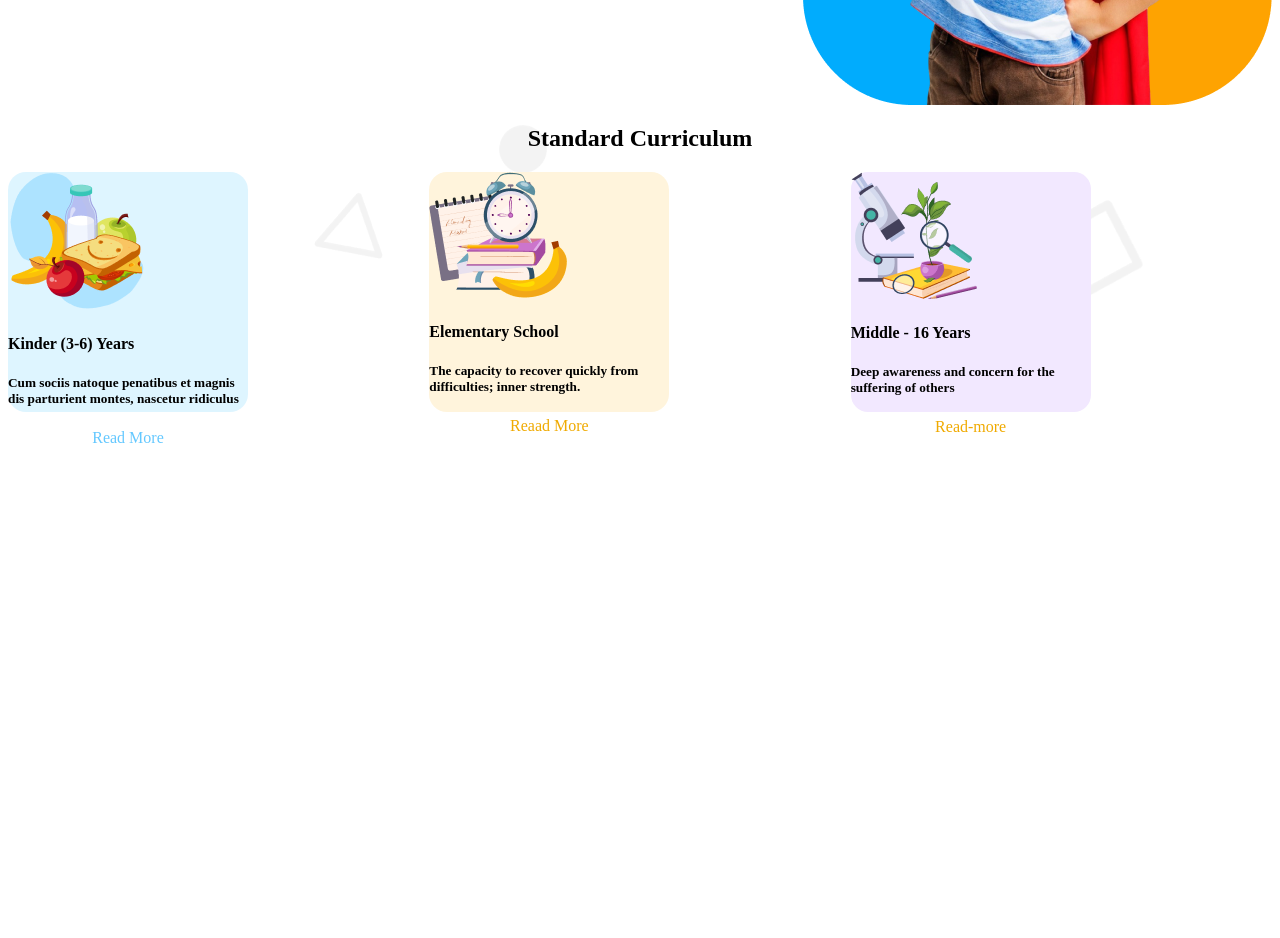
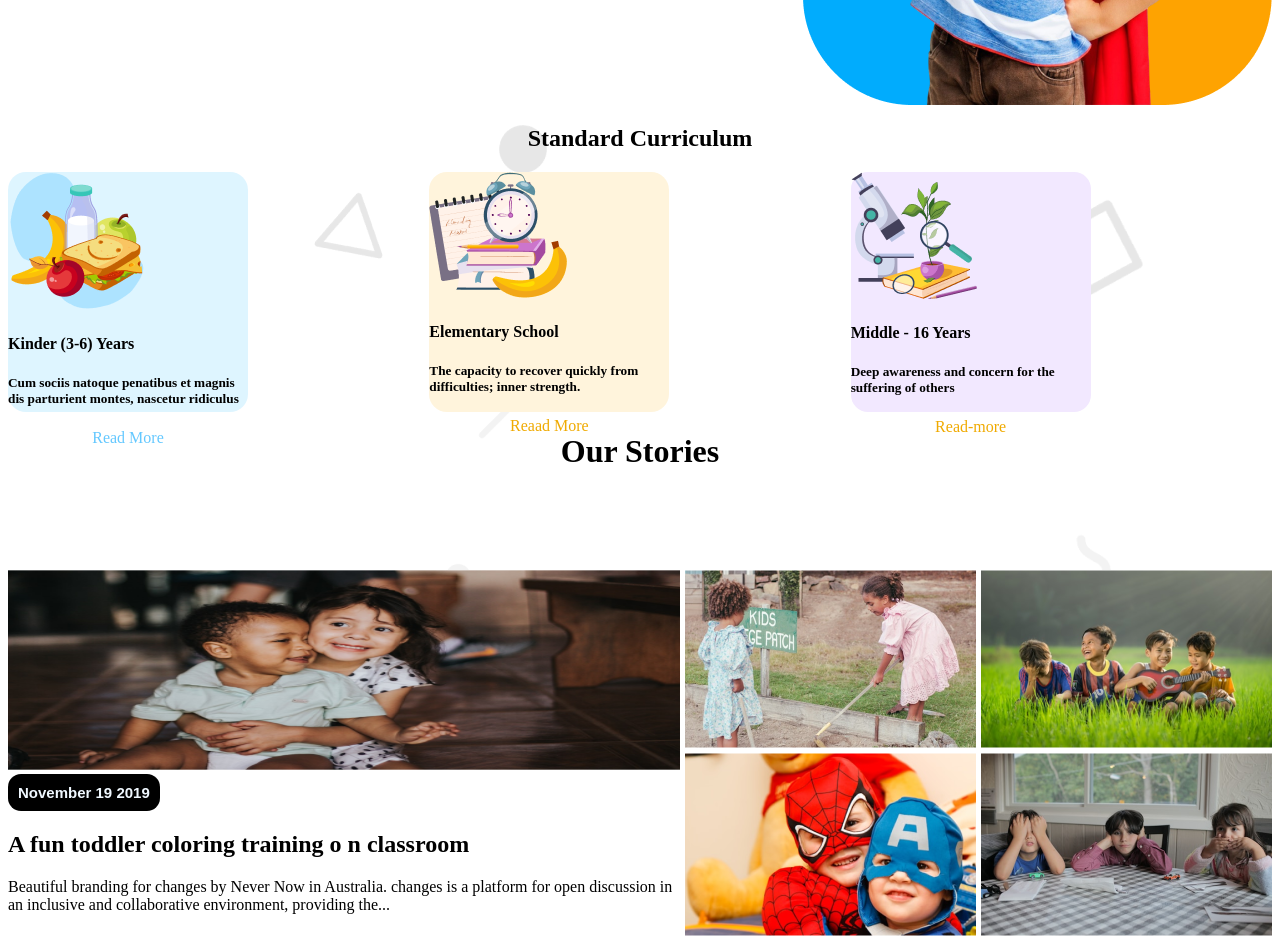
Before and after one commit to salman3334/assignment-two-repo, a plain HTML site: page index.html in a window 1280 px wide. Shown: the part 540-1478 px from the top of the page. Before the commit the page ends 987 px from the top, so only its background shows below. Drawn offline with Linux system fonts and the light colour scheme.

Commit message:
added pictures

```diff
--- a/index.html
+++ b/index.html
@@ -36,7 +36,7 @@
     </div>
 
     </header>
-    <main>
+    <main class="bg-color">
      <section class="fact-images">
         <h1 class="fact-curricullam">Standard Curriculum</h1>
        <div class="facts-container">
@@ -64,8 +64,39 @@
             </nav>
 
         </div>
-       </div>
+       <div class="background-color">
      </section>
+
+  <div class="bd-radius">
+    <h1 class="centerr">Our Stories</h1>
+     <section class="story display-flex">
+
+    <div class="storys">
+
+       <img class="sory-11" src="B11-A2-Kids-School-main/assets/story-1.png" alt="">
+       <button class="btn-primaryy" >November 19 2019</button>
+
+
+       <h2 class="">A fun toddler coloring training o n
+        classroom</h2>
+           <p class="">Beautiful branding for changes by Never Now in Australia.
+               changes is a platform for open discussion in an inclusive and
+               collaborative environment, providing the...</p>
+           </div>
+
+   <div class="row">
+       <img src="B11-A2-Kids-School-main/assets/story-2.png" alt="">
+
+       <img src="B11-A2-Kids-School-main/assets/story-3.png" alt="">
+
+     <img src="B11-A2-Kids-School-main/assets/story-4.png" alt="">
+
+       <img src="B11-A2-Kids-School-main/assets/story-5.png" alt="">
+
+   </div>
+
+  </section>
+</div>
     </main>
     <footer>
 
--- a/styles/style.css
+++ b/styles/style.css
@@ -120,6 +120,17 @@ position: relative;
     font-weight: 600;
     border: none;
 }
+
+..btn-primaryyy{
+    background-color: aqua;
+    color: aliceblue;
+    padding: 10px 10px;
+    border-radius: 13px;
+    font-size: 15px;
+    font-weight: 600;
+    border: none;
+}
+
 .btn-colorr{
     display: grid;
     grid-template-columns: repeat(1, 1fr);
@@ -150,6 +161,55 @@ position: relative;
     display: flex;
 }
 
+   .row{
+    display: grid;
+    grid-template-columns: repeat(2, 1fr);
+    gap: 5px;
+     height: 50px;
+     border-radius: 16px;
+   }
+
+  .bg-colorrr{
+    background-color: #ffffff;
+  }
+
+  .sory-11{
+    height: 200px;
+    width: 100%;
+    margin-top: 5px auto;
+    gap: 5px 5px 5px;
+  }
+
+.storys{
+
+    margin-right: 5px;
+}
+
+.story{
+    background-color: #ffffff;
+  margin-top: 100px;
+  gap: 5px aut;
+  border-radius: 16px 16px 16px;
+
+
+}
+
+.bd-radius{
+    border-radius: 16px 16px;
+}
+.background-color{
+    background-color: #fea301;
+}
+.centerr{
+    text-align: center;
+}
+
+.bg-color{
+    background-image: url('../B11-A2-Kids-School-main/assets/bg.png');
+
+}
+
+ }
 
 @media screen and (max-width: 576px;) {
     .navbar, .nav-links,{
```
